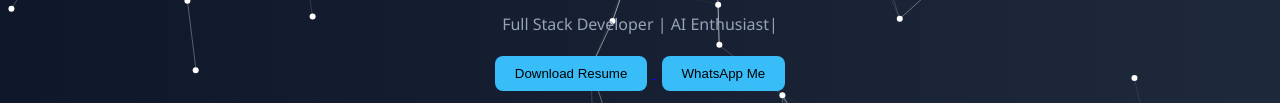
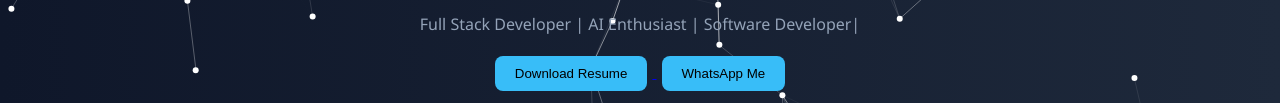
Before and after one commit to mdanassid2254/Anas_portfolio, a plain HTML site: page index.html in a window 1280 px wide. Shown: the part 290-393 px from the top of the page. Drawn offline with nearby package versions, Linux system fonts and the light colour scheme.

Commit message:
Update index.html

```diff
--- a/index.html
+++ b/index.html
@@ -204,7 +204,7 @@ function toggleMode() {
 </html>
 
 <script>
-const text = "Full Stack Developer | AI Enthusiast";
+const text = "Full Stack Developer | AI Enthusiast | Software Developer";
 let i = 0;
 
 function typing() {
```
